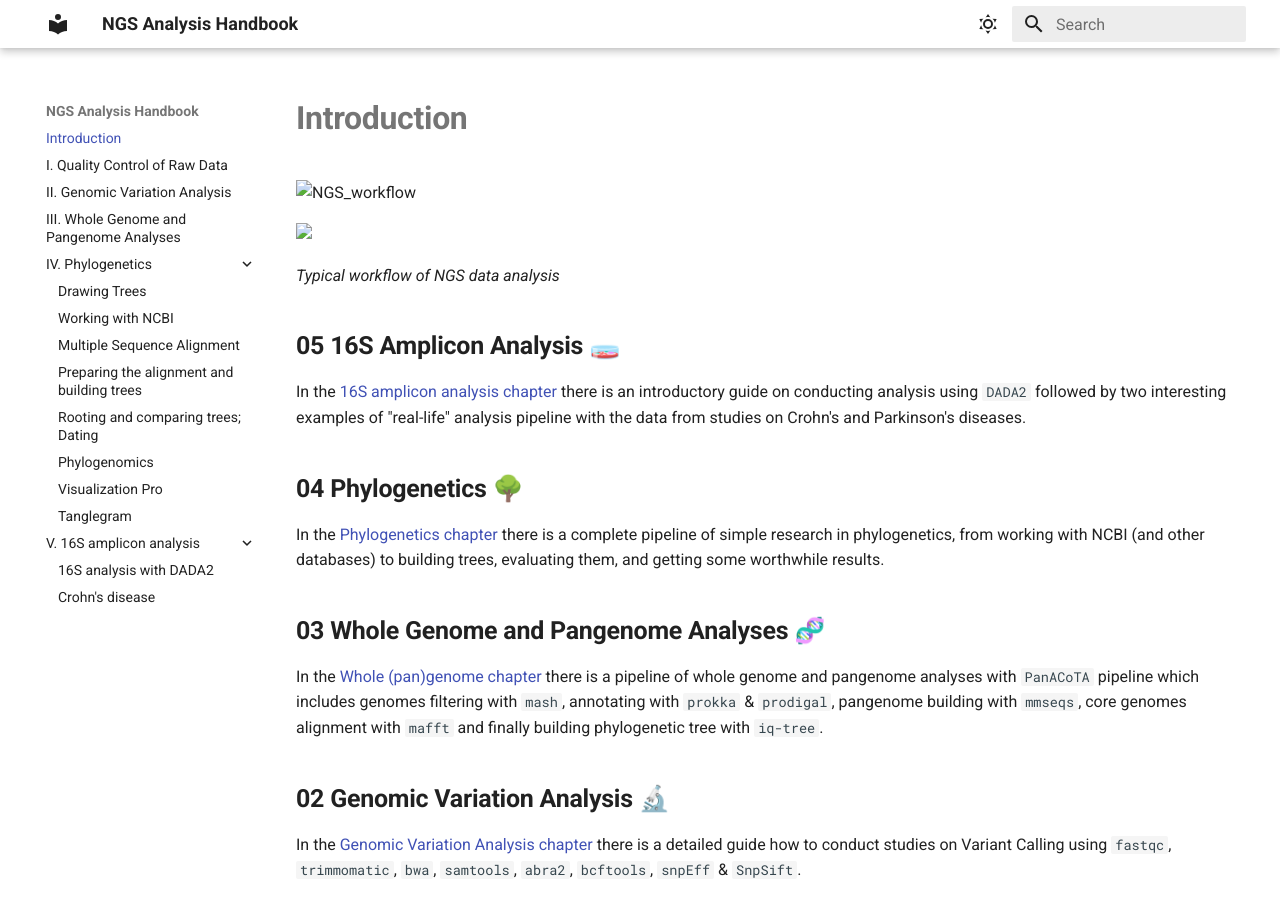
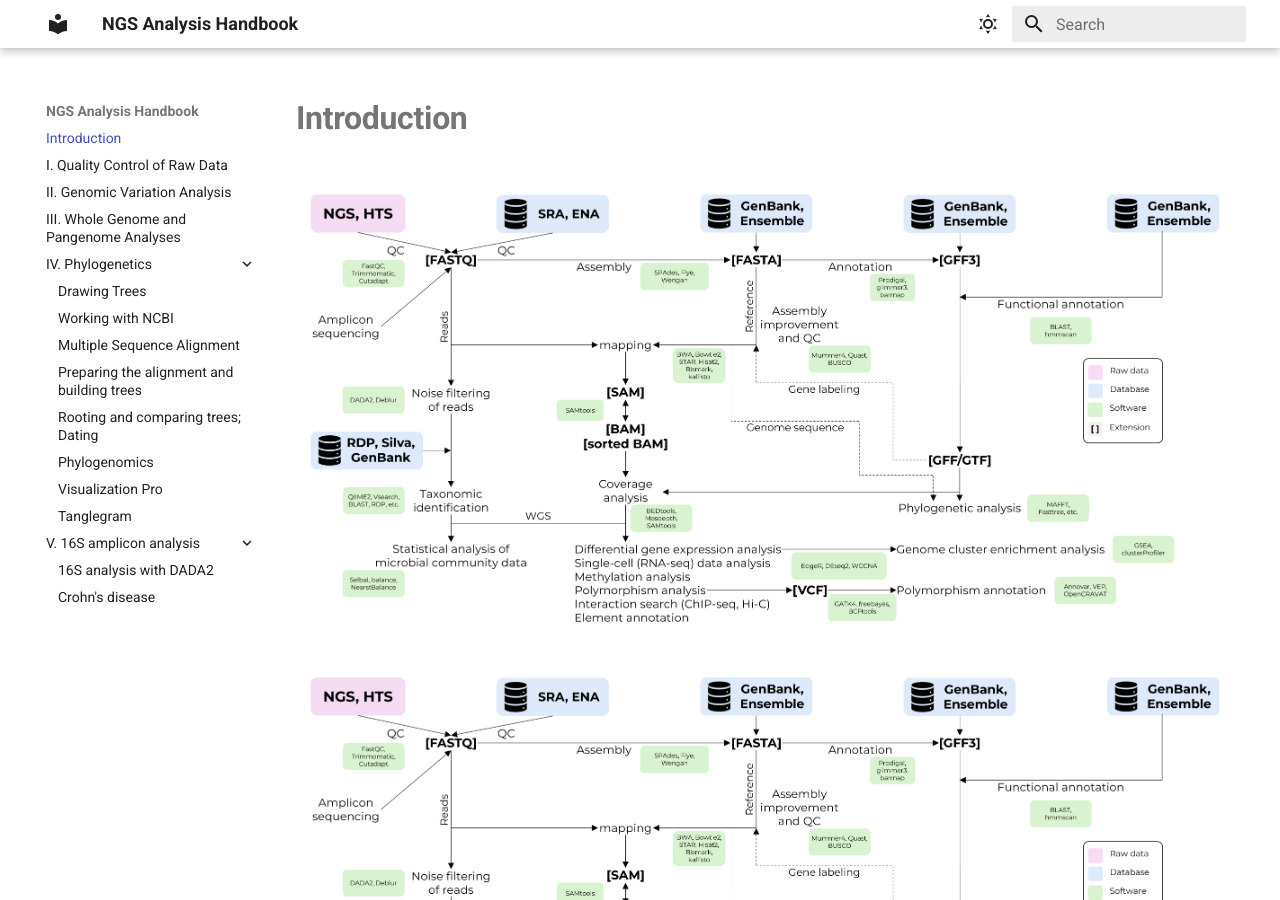
Before and after one commit to iliapopov17/NGS-Handbook, an MkDocs documentation site: the page built from docs/index.md, in a window 1280 px wide and 900 px high. Built offline with MkDocs 1.6.1 and Material for MkDocs 9.7.7, drawn with Linux system fonts in a browser that asks for light colours.

Commit message:
final try

```diff
--- a/docs/index.md
+++ b/docs/index.md
@@ -4,9 +4,9 @@ hide:
 ---
 # **Introduction**
 
-![NGS_workflow](/imgs/NGS_workflow.png)
+![NGS_workflow](https://github.com/iliapopov17/NGS-Handbook/blob/main/imgs/NGS_workflow.png)
 
-<img src="/imgs/NGS_workflow.png" width="100%">
+<img src="https://github.com/iliapopov17/NGS-Handbook/blob/main/imgs/NGS_workflow.png" width="100%">
 
 _Typical workflow of NGS data analysis_
 
```
